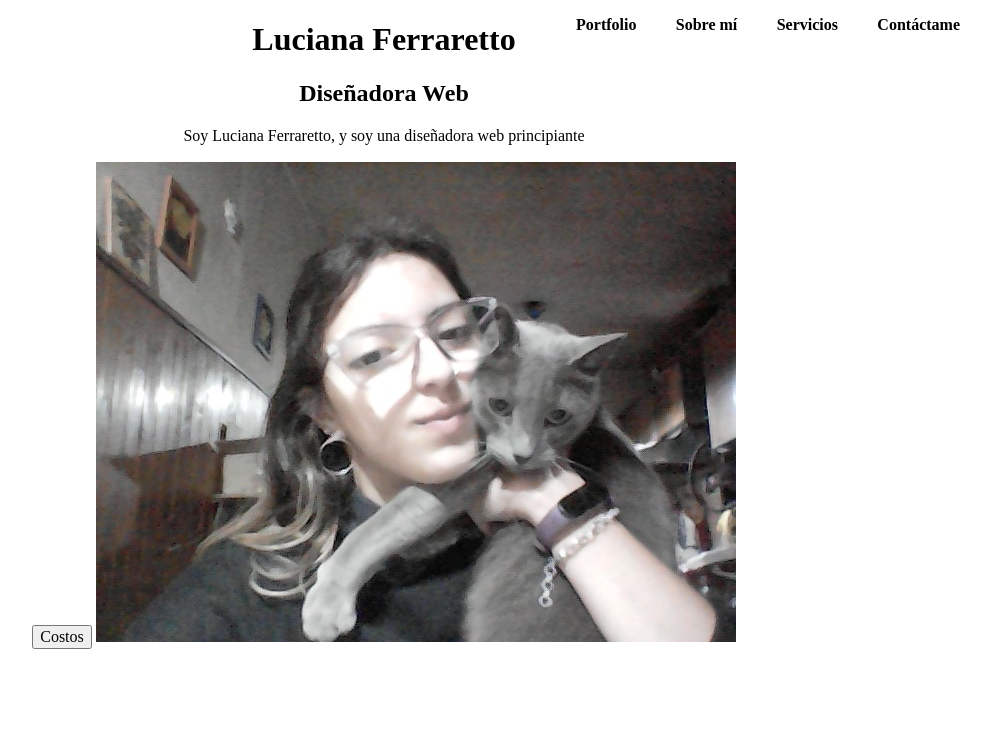
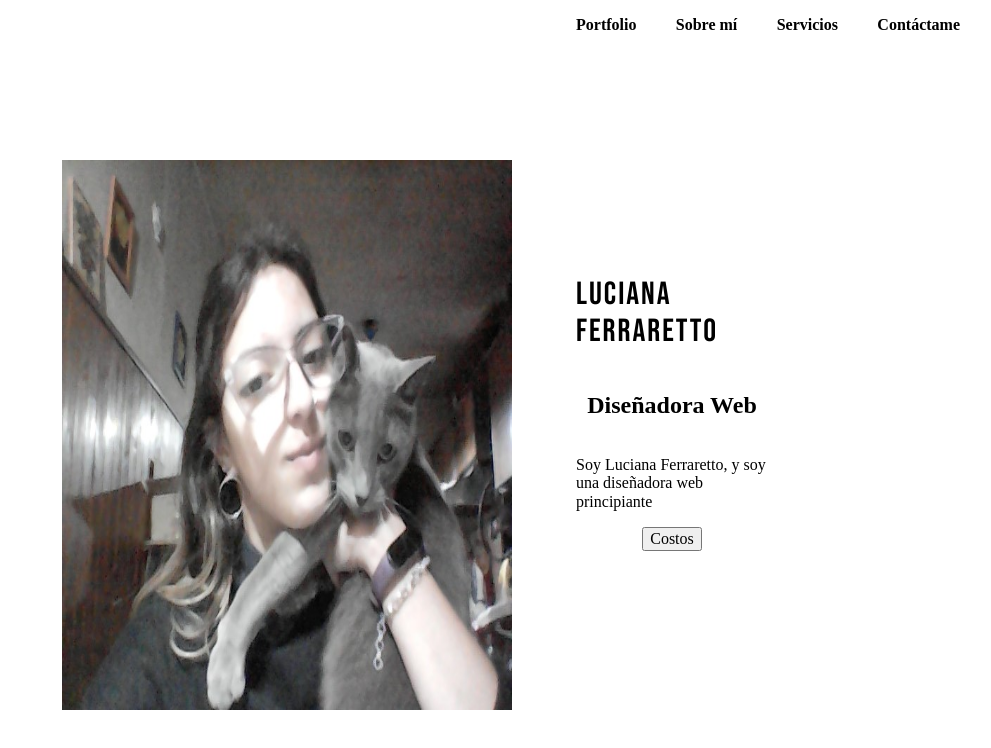
Before and after one commit to LuFerraretto/Portfolio., a plain HTML site: page index.html in a window 1280 px wide. Shown: the whole page, without its empty margins (256-1247 px from the left). Drawn offline with Linux system fonts and the light colour scheme.

Commit message:
se acomodaron textos e imágenes

```diff
--- a/css/style.css
+++ b/css/style.css
@@ -19,49 +19,84 @@ nav {
 }
 
 .contact{
-    text-decoration: underline white;
+    text-decoration: underline 2px white;
     transition: 1s;
 
 }
 
 .contact:hover{
-    text-decoration: underline #e6814b;
+    text-decoration: underline 2px #9a652b;
     cursor: pointer;
 
 }
 
 .services{
-    text-decoration: underline white;
+    text-decoration: underline 2px white;
     transition: 1s;
 
 }
 
 .services:hover{
-    text-decoration: underline #e6814b;
+    text-decoration: underline 2px #9a652b;
     cursor: pointer;
 
 }
 
 .about{
-    text-decoration: underline white;
+    text-decoration: underline 2px white;
     transition: 1s;
 
 }
 
 .about:hover{
-    text-decoration: underline #e6814b;
+    text-decoration: underline 2px #9a652b;
     cursor: pointer;
 
 }
 
 .portfolio{
-    text-decoration: underline white;
+    text-decoration: underline 2px white;
     transition: 1s;
 
 }
 
 .portfolio:hover{
-    text-decoration: underline #e6814b;
+    text-decoration: underline 2px #9a652b;
     cursor: pointer;
 
 }
+
+
+.hero {
+    display: flex;
+    align-items: center;
+    justify-content: center;
+    flex-wrap: wrap;
+    flex-direction: column;
+    margin: 20%;
+    vertical-align: middle;
+    float: left;
+    margin-left: 65%;
+    text-align: left;
+}
+
+div img{
+    width: 450px;
+    height: 550px;
+    position: absolute;
+    margin: 0;
+    padding: 0;
+    top: 20%;
+    right: 40%;
+}
+
+.hero h1{
+    font-family: "Bebas Neue", sans-serif;
+  font-weight: 400;
+  font-style: normal;
+  letter-spacing: 2px;
+}
+
+.hero h2{
+
+}
--- a/index.html
+++ b/index.html
@@ -22,11 +22,11 @@
     </header>
 
     <section class="hero">
-        <h1>Luciana Ferraretto</h1>
+        <b><h1>Luciana Ferraretto</h1></b>
         <h2>Diseñadora Web</h2>
         <p>Soy Luciana Ferraretto, y soy una diseñadora web principiante</p>
         <button>Costos</button>
-        <img src="img/img1.jpg" alt="">
+        <div><img src="img/img1.jpg" alt=""></div>
     </section>
     <section class="portfolio"></section>
     <section class="about"></section>
```
